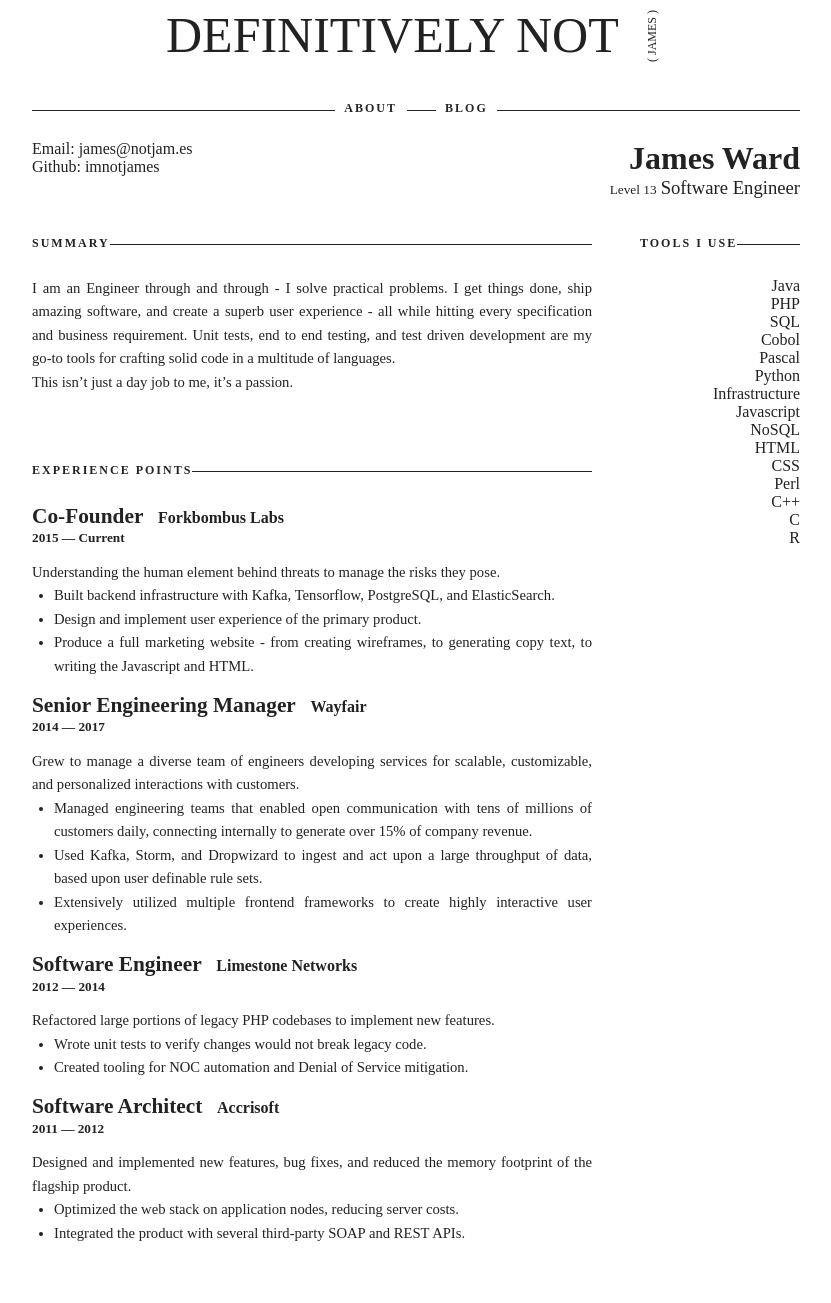
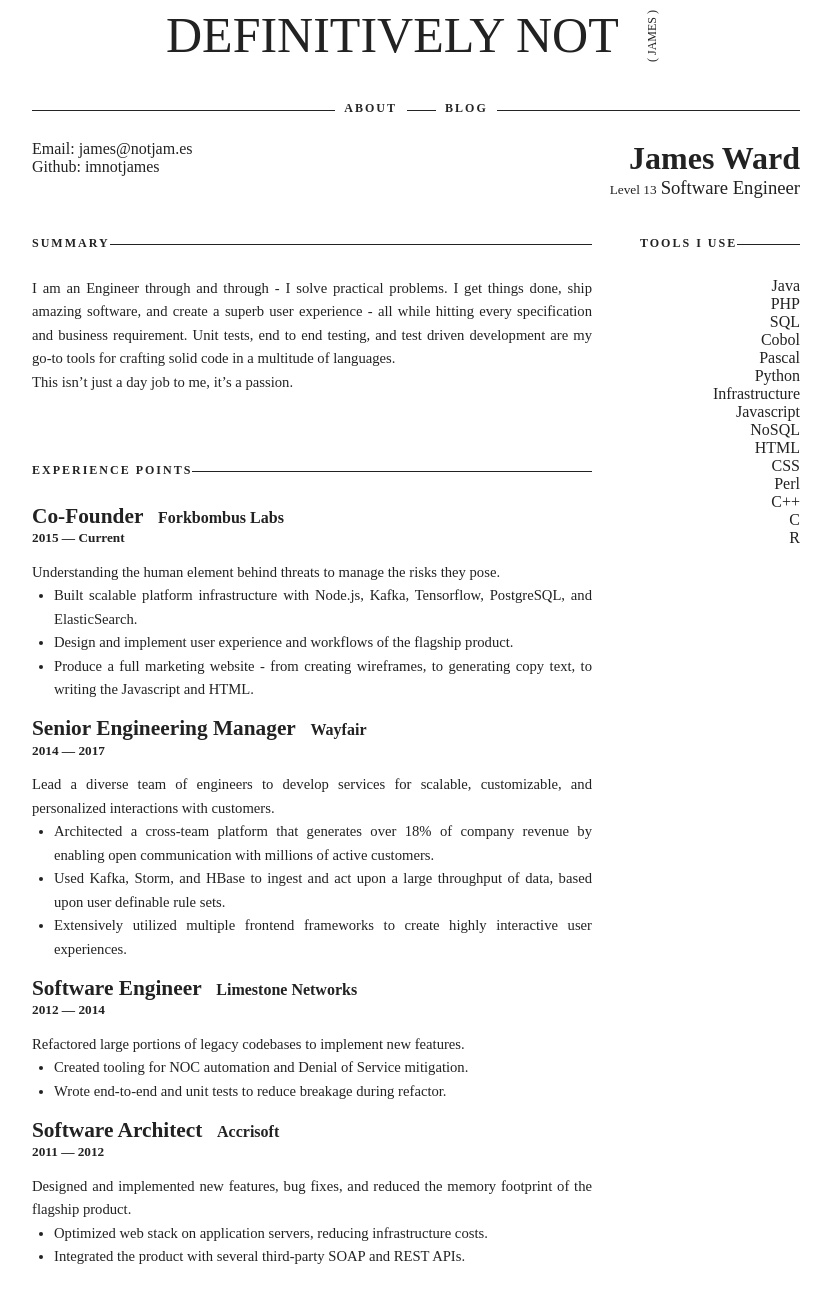
Before and after one commit to imnotjames/imnotjames.github.io, a Jekyll site: the page built from resume.html, in a window 1280 px wide and 1367 px high. Shown: the top 1303 px of the window, without its empty margins (224-1055 px from the left). Built offline with Jekyll 4.4.1, drawn with Linux system fonts in a browser that asks for light colours; some web fonts are replaced.

Commit message:
even more betterer

```diff
--- a/_data/resume.json
+++ b/_data/resume.json
@@ -26,8 +26,8 @@
 			"startDate": "November 15, 2015",
 			"summary": "Understanding the human element behind threats to manage the risks they pose.",
 			"highlights": [
-				"Built backend infrastructure with Kafka, Tensorflow, PostgreSQL, and ElasticSearch.",
-				"Design and implement user experience of the primary product.",
+				"Built scalable platform infrastructure with Node.js, Kafka, Tensorflow, PostgreSQL, and ElasticSearch.",
+				"Design and implement user experience and workflows of the flagship product.",
 				"Produce a full marketing website - from creating wireframes, to generating copy text, to writing the Javascript and HTML."
 			]
 		},
@@ -37,10 +37,10 @@
 			"website": "http://wayfair.com",
 			"startDate": "February 17th, 2014",
 			"endDate": "February 15th, 2017",
-			"summary": "Grew to manage a diverse team of engineers developing services for scalable, customizable, and personalized interactions with customers.",
+			"summary": "Lead a diverse team of engineers to develop services for scalable, customizable, and personalized interactions with customers.",
 			"highlights": [
-				"Managed engineering teams that enabled open communication with tens of millions of customers daily, connecting internally to generate over 15% of company revenue.",
-				"Used Kafka, Storm, and Dropwizard to ingest and act upon a large throughput of data, based upon user definable rule sets.",
+				"Architected a cross-team platform that generates over 18% of company revenue by enabling open communication with millions of active customers.",
+				"Used Kafka, Storm, and HBase to ingest and act upon a large throughput of data, based upon user definable rule sets.",
 				"Extensively utilized multiple frontend frameworks to create highly interactive user experiences."
 			]
 		},
@@ -50,10 +50,10 @@
 			"website": "http://limestonenetworks.com",
 			"startDate": "April 24th, 2012",
 			"endDate": "February 7th, 2014",
-			"summary": "Refactored large portions of legacy PHP codebases to implement new features.",
+			"summary": "Refactored large portions of legacy codebases to implement new features.",
 			"highlights": [
-				"Wrote unit tests to verify changes would not break legacy code.",
-				"Created tooling for NOC automation and Denial of Service mitigation."
+				"Created tooling for NOC automation and Denial of Service mitigation.",
+				"Wrote end-to-end and unit tests to reduce breakage during refactor."
 			]
 		},
 		{
@@ -64,7 +64,7 @@
 			"endDate": "April 4th, 2012",
 			"summary": "Designed and implemented new features, bug fixes, and reduced the memory footprint of the flagship product.",
 			"highlights": [
-				"Optimized the web stack on application nodes, reducing server costs.",
+				"Optimized web stack on application servers, reducing infrastructure costs.",
 				"Integrated the product with several third-party SOAP and REST APIs."
 			]
 		}
```
